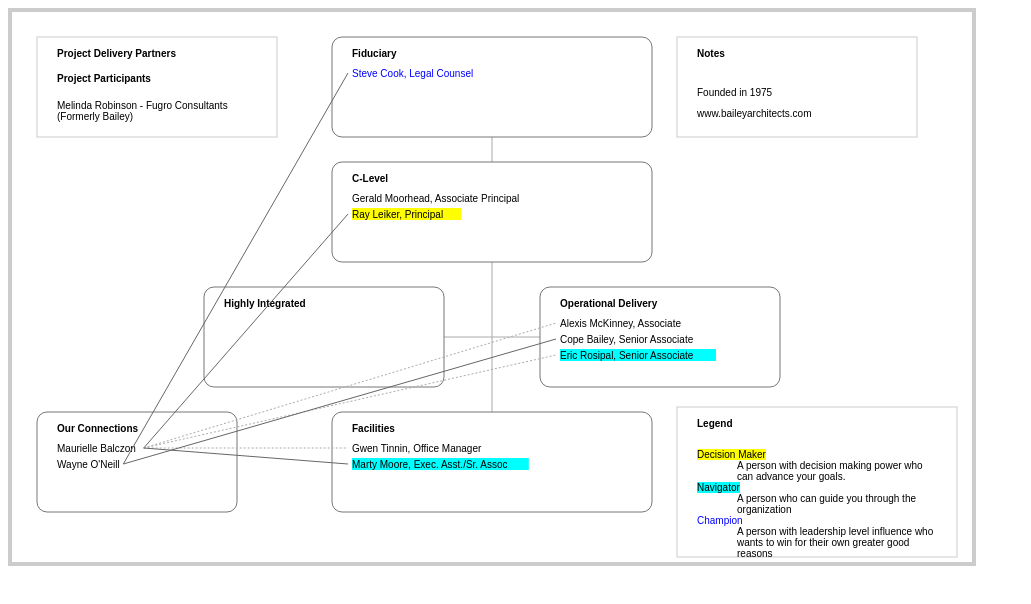
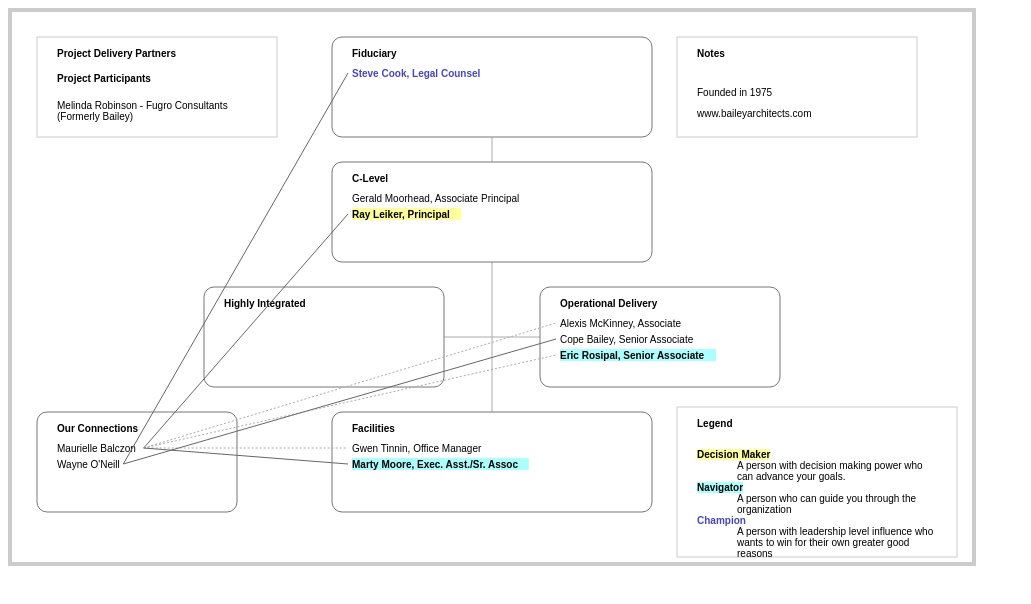
Before and after one commit to poojan/orgchart, a plain HTML site: page index.html in a window 1280 px wide. Shown: the whole page, without its empty margins (0-1031 px from the left). Drawn offline with Linux system fonts and the light colour scheme.

Commit message:
Toned down the background color intensities.

```diff
--- a/css/style.css
+++ b/css/style.css
@@ -29,18 +29,27 @@ dt {
 }
 dt.champion,
 text.champion {
-  fill: blue;
-  color: blue;
+  fill: #4444cc;
+  color: #4444cc;
+  font-weight: bold;
 }
 
 dt.decision-maker,
 rect.decision-maker {
-  fill: yellow;
-  background: yellow;
+  fill: #ffff99;
+  background: #ffff99;
+  font-weight: bold;
+}
+text.decision-maker {
+  font-weight: bold;
 }
 
 dt.navigator,
 rect.navigator {
-  fill: cyan;
-  background: cyan;
+  fill: #aaffff;
+  background: #aaffff;
+  font-weight: bold;
 }
+text.navigator {
+  font-weight: bold;
+}
```
